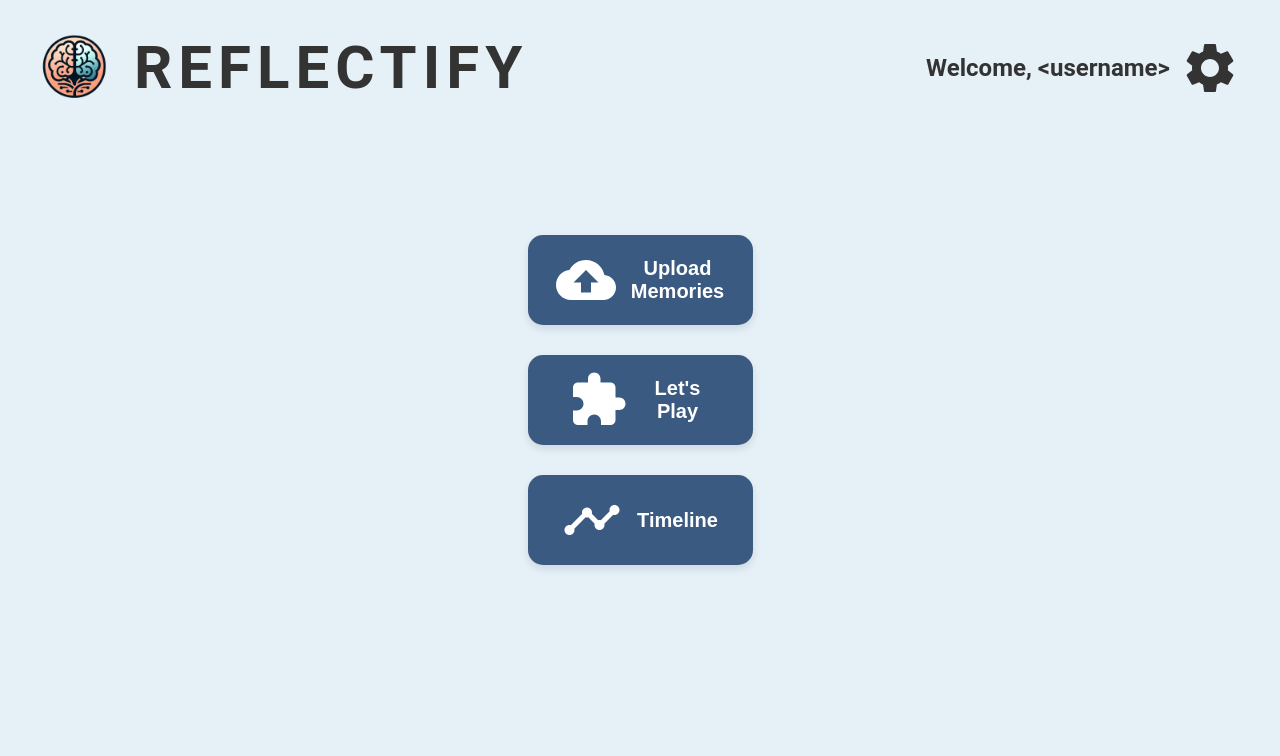
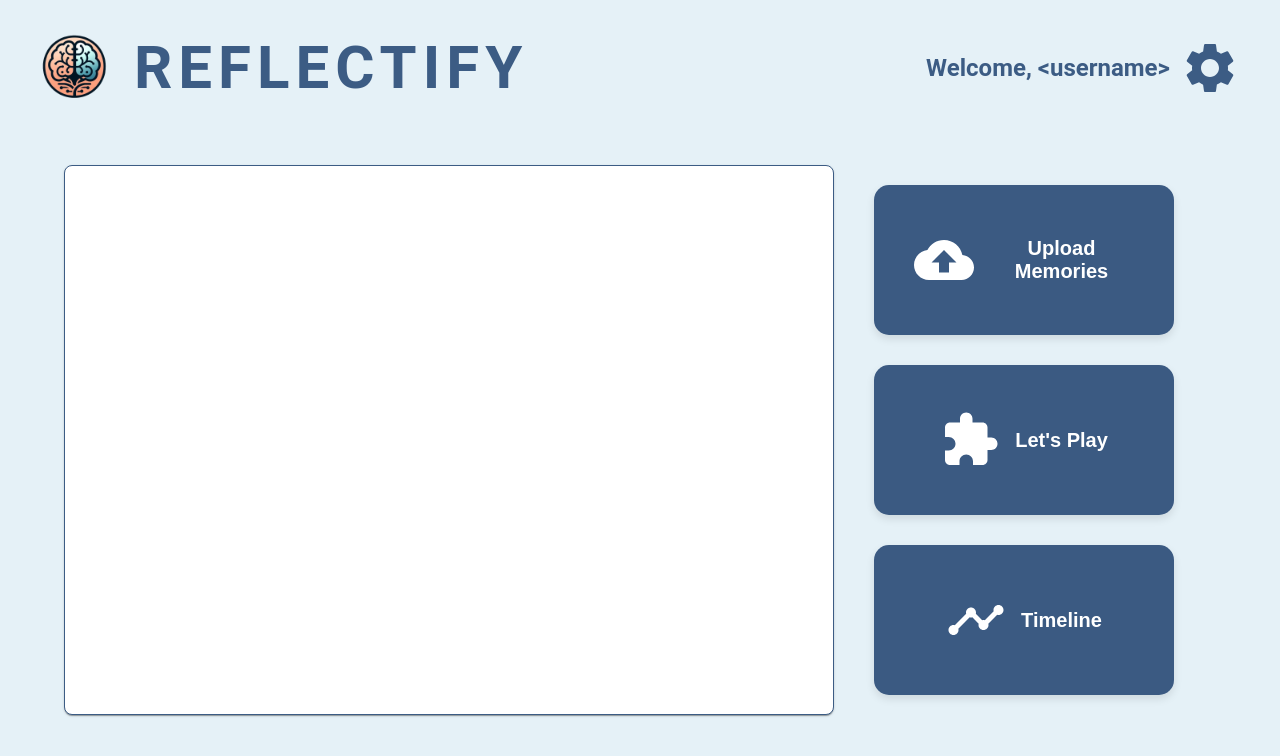
Before and after one commit to shlokj/reflectify, a React (Create React App) app: page /home in a window 1280 px wide. Shown: the top 756 px of the page. Built offline with nearby package versions, Linux system fonts and the light colour scheme.

Commit message:
adjusted home page to have all components

```diff
--- a/src/components/ButtonComponent.jsx
+++ b/src/components/ButtonComponent.jsx
@@ -1,6 +1,5 @@
 import React from 'react';
 import { Box } from '@mui/material';
-import { Height } from '@mui/icons-material';
 
 const buttonStyle = {
   backgroundColor: '#3b5a82',
@@ -15,8 +14,9 @@ const buttonStyle = {
   justifyContent: 'center',
   cursor: 'pointer',
   transition: 'background-color 0.3s',
-  width: '225px',
-  height: '90px',
+  width: '100%',
+  maxWidth: '300px',
+  height: '150px',
   margin: '10px auto',
   boxShadow: '0 4px 8px rgba(0, 0, 0, 0.1)',
 };
--- /dev/null
+++ b/src/components/ReflectComponent.jsx
@@ -0,0 +1,18 @@
+import React from 'react';
+import { Box } from '@mui/material';
+import Paper from '@mui/material/Paper';
+
+export default function ReflectComponent() {
+  return (
+    <Box sx={{ height: '100%', display: 'flex', flexDirection: 'column' }}>
+      <Paper
+        sx={{
+          flexGrow: 1,
+          width: '100%',
+          border: '1px solid #3C5C84',
+          borderRadius: '8px',
+        }}
+      />
+    </Box>
+  );
+}
--- a/src/index.css
+++ b/src/index.css
@@ -2,7 +2,7 @@ body {
   margin: 0;
   font-family: -apple-system, BlinkMacSystemFont, 'Segoe UI', Roboto, 'Helvetica Neue', Arial, sans-serif;
   background-color: #E5F1F7;
-  color: #333;
+  color: #3C5C84;
   height: 100vh;
   display: flex;
   justify-content: center;
--- a/src/screens/HomePage.jsx
+++ b/src/screens/HomePage.jsx
@@ -5,10 +5,13 @@ import CloudUploadIcon from '@mui/icons-material/CloudUpload';
 import ExtensionIcon from '@mui/icons-material/Extension';
 import TimelineIcon from '@mui/icons-material/Timeline';
 import Header from '../components/Header';
+import ReflectComponent from '../components/ReflectComponent';
+import Box from '@mui/material/Box';
+import Grid from '@mui/material/Grid';
 
 export default function HomePage() {
   const handleUploadMemoriesClick = () => {
-    console.log("Upload Memories clicked");
+    console.log('Upload Memories clicked');
   };
 
   const handleLetsPlayClick = () => {
@@ -16,15 +19,21 @@ export default function HomePage() {
   };
 
   const handleTimelineClick = () => {
-    console.log("Timeline clicked");
+    console.log('Timeline clicked');
   };
 
   return (
     <Container>
       <Header isLoggedIn={true} userName='<username>' />
+      <Box>
+        <Grid container marginTop={10}>
+          <Grid item xs={8}>
+            <ReflectComponent />
+          </Grid>
+          <Grid item xs={4}>
             <ButtonComponent
               icon={<CloudUploadIcon sx={{ fontSize: 60 }} />}
-        label="Upload Memories"
+              label='Upload Memories'
               onClick={handleUploadMemoriesClick}
             />
             <ButtonComponent
@@ -34,9 +43,12 @@ export default function HomePage() {
             />
             <ButtonComponent
               icon={<TimelineIcon sx={{ fontSize: 60 }} />}
-        label="Timeline"
+              label='Timeline'
               onClick={handleTimelineClick}
             />
+          </Grid>
+        </Grid>
+      </Box>
     </Container>
   );
 }
```
Lines whose indentation alone changed are shown as unchanged.
